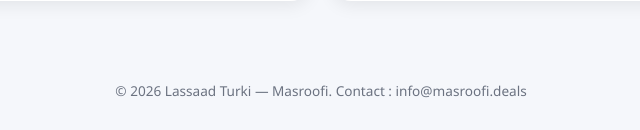
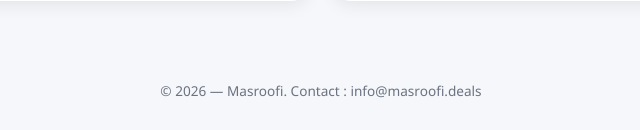
Before and after one commit to assaadturki/masroofi_site, a Flask app: page / in a window 1280 px wide. Shown: the part 1119-1249 px from the top of the page, without its empty margins (319-959 px from the left). Run offline with Flask 3, Linux system fonts and the light colour scheme.

Commit message:
retire Lassaad Turki du footer

```diff
--- a/templates/index.html
+++ b/templates/index.html
@@ -100,7 +100,7 @@ window.addEventListener('resize', adjustHeaderSpacing);
   </div>
 </div>
 
-<footer>© 2026 Lassaad Turki — Masroofi. Contact : info@masroofi.deals</footer>
+<footer>© 2026 — Masroofi. Contact : info@masroofi.deals</footer>
 
 </body>
 </html>
```
